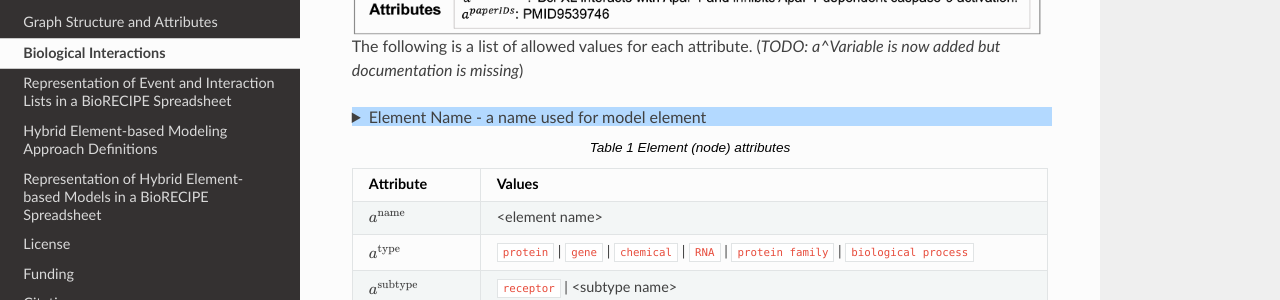
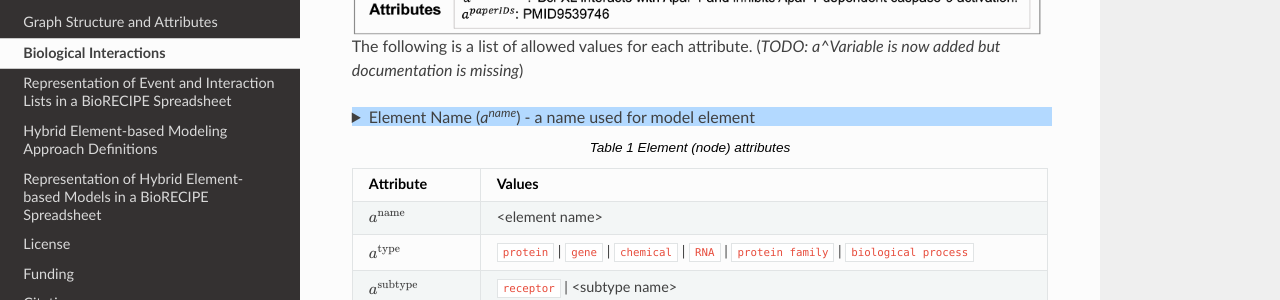
Before and after one commit to pitt-miskov-zivanov-lab/BioRECIPE, a Sphinx documentation site: the page built from docs/bio_interactions.rst, in a window 1280 px wide and 900 px high, scrolled down 650 px. Shown: the part 155-455 px from the top of the window. Built offline with Sphinx 7.4.7 and the Read the Docs theme 2.0.0, drawn with Linux system fonts in a browser that asks for light colours.

Commit message:
Update bio_interactions.rst

```diff
--- a/docs/bio_interactions.rst
+++ b/docs/bio_interactions.rst
@@ -23,11 +23,11 @@ The following is a list of allowed values for each attribute. (*TODO: a^Variable
 .. raw:: html
 
   <details style="font-family:Calibri, sans-serif;">
-     <summary style="background-color:#B3D9FF;width:700px">Element Name - a name used for model element </summary>
-      <table style="border: 1px solid #E3E3E3; border-collapse:collapse;width: 700px">
-      <tr >
-      <td style="border-bottom: 1px solid #E3E3E3; color:#008080;">Definition:  </td>
-      <td style="border-bottom: 1px solid #E3E3E3; color:141414;">Element Name ::= &lt;name&gt;</td>
+     <summary style="background-color:#B3D9FF;width:700px">Element Name (<var>a<sup>name</sup></var>) - a name used for model element </summary>
+      <table style="border: 1px solid #E3E3E3; border-collapse:collapse; width: 700px">
+      <tr>
+      <td color:#008080;"> Definition:  </td>
+      <td color:141414;"> Element Name ::= &lt;name&gt;</td>
       </tr>
       <tr>
       <td style="border-bottom: 1px solid #E3E3E3; color:#008080;">Description   </td>
@@ -36,10 +36,6 @@ The following is a list of allowed values for each attribute. (*TODO: a^Variable
       <tr>
       <td style="border-bottom: 1px solid #E3E3E3; color:#008080;">Example:  </td>
       <td style="border-bottom: 1px solid #E3E3E3; color:141414;">RAS; ERK1; p53</td>
-      </tr>
-      <tr>
-      <td style="border-bottom: 1px solid #E3E3E3; color:#008080;">Formal Variable:  </td>
-      <td style="border-bottom: 1px solid #E3E3E3; color:141414;"><var>a<sup>name</sup></var></td>
       </tr>
       </table>
   </details>
```
